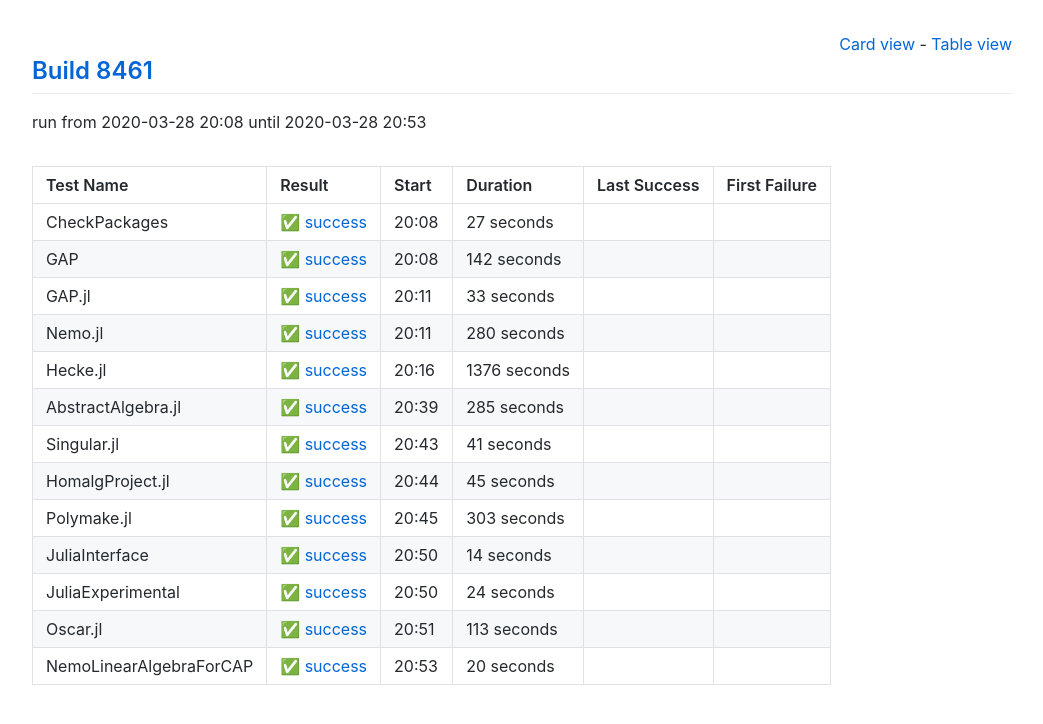
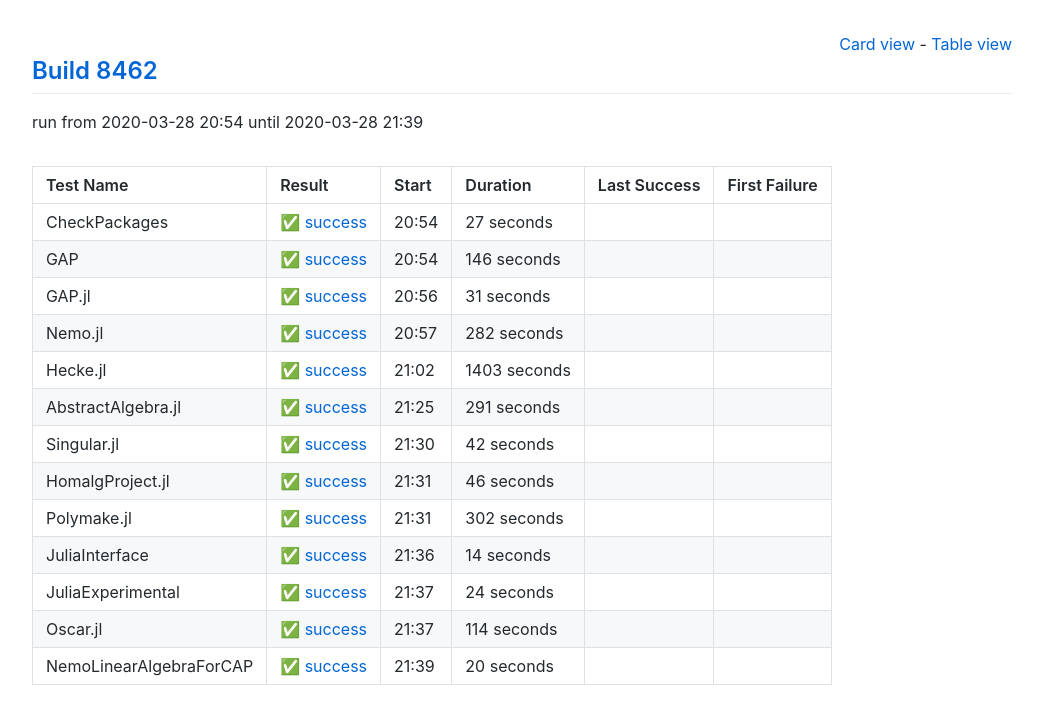
Before and after one commit to oscar-system/oscar-ci-status, a Jekyll site: the page built from table.html, in a window 1280 px wide. Shown: the top 724 px of the page, without its empty margins (118-1161 px from the left). Built offline with Jekyll 4.4.1, drawn with Linux system fonts in a browser that asks for light colours.

Commit message:
Build 8462

```diff
--- a/_data/ci.yml
+++ b/_data/ci.yml
@@ -1,5 +1,5 @@
-build: 8461
-build_url: https://oscarci.mathematik.uni-kl.de/job/oscar/8461/
+build: 8462
+build_url: https://oscarci.mathematik.uni-kl.de/job/oscar/8462/
 job: oscar
 tests:
 - duration: 27
@@ -8,97 +8,97 @@ tests:
   first_failure_url: null
   last_success: false
   last_success_url: null
-  log: https://oscarci.mathematik.uni-kl.de/job/oscar/8461/artifact/logs/build-8461/CheckPackages.log
+  log: https://oscarci.mathematik.uni-kl.de/job/oscar/8462/artifact/logs/build-8462/CheckPackages.log
   name: CheckPackages
-  start: 2020-03-28 20:08
+  start: 2020-03-28 20:54
   status: success
   success: true
-- duration: 142
+- duration: 146
   exitcode: 0
   first_failure: false
   first_failure_url: null
   last_success: false
   last_success_url: null
-  log: https://oscarci.mathematik.uni-kl.de/job/oscar/8461/artifact/logs/build-8461/GAP.log
+  log: https://oscarci.mathematik.uni-kl.de/job/oscar/8462/artifact/logs/build-8462/GAP.log
   name: GAP
-  start: 2020-03-28 20:08
+  start: 2020-03-28 20:54
   status: success
   success: true
-- duration: 33
+- duration: 31
   exitcode: 0
   first_failure: false
   first_failure_url: null
   last_success: false
   last_success_url: null
-  log: https://oscarci.mathematik.uni-kl.de/job/oscar/8461/artifact/logs/build-8461/GAP.jl.log
+  log: https://oscarci.mathematik.uni-kl.de/job/oscar/8462/artifact/logs/build-8462/GAP.jl.log
   name: GAP.jl
-  start: 2020-03-28 20:11
+  start: 2020-03-28 20:56
   status: success
   success: true
-- duration: 280
+- duration: 282
   exitcode: 0
   first_failure: false
   first_failure_url: null
   last_success: false
   last_success_url: null
-  log: https://oscarci.mathematik.uni-kl.de/job/oscar/8461/artifact/logs/build-8461/Nemo.jl.log
+  log: https://oscarci.mathematik.uni-kl.de/job/oscar/8462/artifact/logs/build-8462/Nemo.jl.log
   name: Nemo.jl
-  start: 2020-03-28 20:11
+  start: 2020-03-28 20:57
   status: success
   success: true
-- duration: 1376
+- duration: 1403
   exitcode: 0
   first_failure: false
   first_failure_url: null
   last_success: false
   last_success_url: null
-  log: https://oscarci.mathematik.uni-kl.de/job/oscar/8461/artifact/logs/build-8461/Hecke.jl.log
+  log: https://oscarci.mathematik.uni-kl.de/job/oscar/8462/artifact/logs/build-8462/Hecke.jl.log
   name: Hecke.jl
-  start: 2020-03-28 20:16
+  start: 2020-03-28 21:02
   status: success
   success: true
-- duration: 285
+- duration: 291
   exitcode: 0
   first_failure: false
   first_failure_url: null
   last_success: false
   last_success_url: null
-  log: https://oscarci.mathematik.uni-kl.de/job/oscar/8461/artifact/logs/build-8461/AbstractAlgebra.jl.log
+  log: https://oscarci.mathematik.uni-kl.de/job/oscar/8462/artifact/logs/build-8462/AbstractAlgebra.jl.log
   name: AbstractAlgebra.jl
-  start: 2020-03-28 20:39
+  start: 2020-03-28 21:25
   status: success
   success: true
-- duration: 41
+- duration: 42
   exitcode: 0
   first_failure: false
   first_failure_url: null
   last_success: false
   last_success_url: null
-  log: https://oscarci.mathematik.uni-kl.de/job/oscar/8461/artifact/logs/build-8461/Singular.jl.log
+  log: https://oscarci.mathematik.uni-kl.de/job/oscar/8462/artifact/logs/build-8462/Singular.jl.log
   name: Singular.jl
-  start: 2020-03-28 20:43
+  start: 2020-03-28 21:30
   status: success
   success: true
-- duration: 45
+- duration: 46
   exitcode: 0
   first_failure: false
   first_failure_url: null
   last_success: false
   last_success_url: null
-  log: https://oscarci.mathematik.uni-kl.de/job/oscar/8461/artifact/logs/build-8461/HomalgProject.jl.log
+  log: https://oscarci.mathematik.uni-kl.de/job/oscar/8462/artifact/logs/build-8462/HomalgProject.jl.log
   name: HomalgProject.jl
-  start: 2020-03-28 20:44
+  start: 2020-03-28 21:31
   status: success
   success: true
-- duration: 303
+- duration: 302
   exitcode: 0
   first_failure: false
   first_failure_url: null
   last_success: false
   last_success_url: null
-  log: https://oscarci.mathematik.uni-kl.de/job/oscar/8461/artifact/logs/build-8461/Polymake.jl.log
+  log: https://oscarci.mathematik.uni-kl.de/job/oscar/8462/artifact/logs/build-8462/Polymake.jl.log
   name: Polymake.jl
-  start: 2020-03-28 20:45
+  start: 2020-03-28 21:31
   status: success
   success: true
 - duration: 14
@@ -107,9 +107,9 @@ tests:
   first_failure_url: null
   last_success: false
   last_success_url: null
-  log: https://oscarci.mathematik.uni-kl.de/job/oscar/8461/artifact/logs/build-8461/JuliaInterface.log
+  log: https://oscarci.mathematik.uni-kl.de/job/oscar/8462/artifact/logs/build-8462/JuliaInterface.log
   name: JuliaInterface
-  start: 2020-03-28 20:50
+  start: 2020-03-28 21:36
   status: success
   success: true
 - duration: 24
@@ -118,20 +118,20 @@ tests:
   first_failure_url: null
   last_success: false
   last_success_url: null
-  log: https://oscarci.mathematik.uni-kl.de/job/oscar/8461/artifact/logs/build-8461/JuliaExperimental.log
+  log: https://oscarci.mathematik.uni-kl.de/job/oscar/8462/artifact/logs/build-8462/JuliaExperimental.log
   name: JuliaExperimental
-  start: 2020-03-28 20:50
+  start: 2020-03-28 21:37
   status: success
   success: true
-- duration: 113
+- duration: 114
   exitcode: 0
   first_failure: false
   first_failure_url: null
   last_success: false
   last_success_url: null
-  log: https://oscarci.mathematik.uni-kl.de/job/oscar/8461/artifact/logs/build-8461/Oscar.jl.log
+  log: https://oscarci.mathematik.uni-kl.de/job/oscar/8462/artifact/logs/build-8462/Oscar.jl.log
   name: Oscar.jl
-  start: 2020-03-28 20:51
+  start: 2020-03-28 21:37
   status: success
   success: true
 - duration: 20
@@ -140,8 +140,8 @@ tests:
   first_failure_url: null
   last_success: false
   last_success_url: null
-  log: https://oscarci.mathematik.uni-kl.de/job/oscar/8461/artifact/logs/build-8461/NemoLinearAlgebraForCAP.log
+  log: https://oscarci.mathematik.uni-kl.de/job/oscar/8462/artifact/logs/build-8462/NemoLinearAlgebraForCAP.log
   name: NemoLinearAlgebraForCAP
-  start: 2020-03-28 20:53
+  start: 2020-03-28 21:39
   status: success
   success: true
```
Also changed, not shown: README.md.
